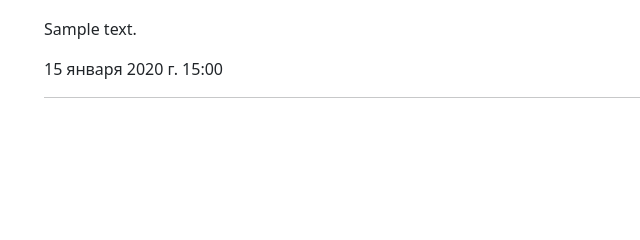
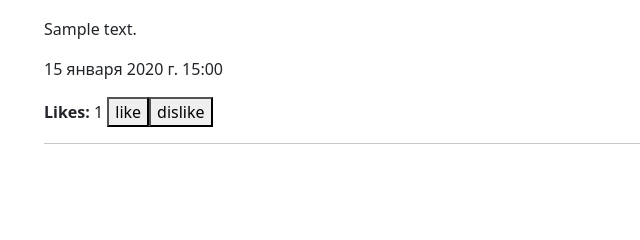
Before and after one commit to dnltv/diyblog, a Django app: page /blog/comments/ in a window 1280 px wide. Shown: the part 221-461 px from the top of the page, without its empty margins (0-640 px from the left). Run offline with Django 4.2, Linux system fonts and the light colour scheme; tables that the repository leaves empty hold one stand-in row (values such as "Sample post"); data that the repository does not hold is empty; some libraries are stand-ins or nearby versions.

Commit message:
add requirements.txt

```diff
--- a/blog/templates/blog/blog_detail.html
+++ b/blog/templates/blog/blog_detail.html
@@ -9,6 +9,8 @@
     <p><a href="{{ blog.blogger.get_absolute_url }}">{{ blog.blogger.nickname }} <!-- - ({{ blog.blogger.last_name }} {{blog.blogger.first_name}}) --></a></p>
     <p><strong>Text:</strong> {{ blog.text }}</p>
     <p>{{ blog.pub_date }}</p>
+    <p><strong>Likes: </strong>{{ blog.total_likes }} <button type="submit" name="like">like</button><button type="submit" name="dislike">dislike</button></p>
+
 
     <div class="margin-left:20px;margin-top:20px">
         <h3>Comments</h3>
@@ -19,6 +21,7 @@
                     <a href="{{ comment.blogger.get_absolute_url }}">{{ comment.blogger.nickname }}</a>
                     <p>{{ comment.text }}</p>
                     {{ comment.pub_date }}
+
                     <hr>
                 </li>
                 {% endfor %}
--- a/blog/templates/blog/comment_list.html
+++ b/blog/templates/blog/comment_list.html
@@ -14,7 +14,8 @@
             <li><a href="{{ comment.blogger.get_absolute_url }}">{{ comment.blogger }}</a>
                 <p><strong>Blog: </strong><a href="{{ comment.blog.get_absolute_url }}">{{ comment.blog }}</a></p>
                 <p>{{ comment.text }}</p>
-                {{ comment.pub_date }}
+                <p>{{ comment.pub_date }}</p>
+                <p><strong>Likes: </strong>{{ comment.total_likes }} <button type="submit" name="like">like</button><button>dislike</button></p>
                 <hr>
             </li>
         {% endfor %}
--- /dev/null
+++ b/requirements.txt
@@ -0,0 +1,5 @@
+asgiref==3.5.0
+Django==4.0.2
+isort==5.10.1
+psycopg2-binary==2.9.3
+sqlparse==0.4.2
```
